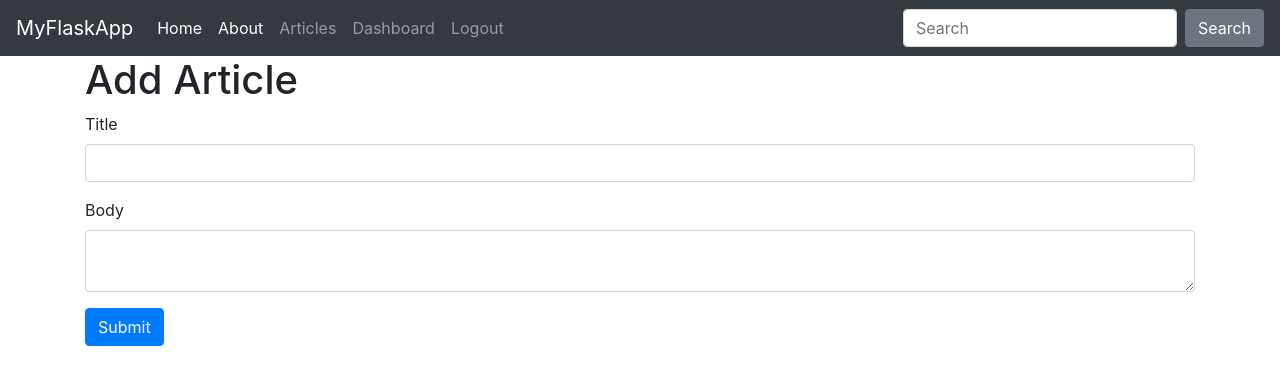
After one commit to affanfarid/Flask-Intro, a Flask app: page /add_article in a window 1280 px wide. The commit adds this page. Shown: the top 385 px of the page. Run offline with Flask 2, Linux system fonts and the light colour scheme; the visitor is signed in with stand-in values (Sample User, id 1); some libraries are stand-ins or nearby versions.

Commit message:
ability to add articles to db included, articles are now pulled from db. ISSUE: HTML text for some reason appearing in article body

```diff
--- a/app.py
+++ b/app.py
@@ -1,5 +1,5 @@
 from flask import Flask, render_template, flash, redirect, url_for, session, logging, request
-from data import Articles
+#from data import Articles
 from flask_mysqldb import MySQL
 from wtforms import Form, StringField, TextAreaField, PasswordField, validators
 from passlib.hash import sha256_crypt
@@ -18,7 +18,7 @@ app.config['MYSQL_CURSORCLASS'] = 'DictCursor'
 #initalize mysql
 mysql = MySQL(app)
 
-Articles = Articles()
+#Articles = Articles()
 
 #index route
 #url string of route in parenthesis
@@ -36,12 +36,36 @@ def about():
 #all articles
 @app.route('/articles')
 def articles():
-    return render_template('articles.html', articles = Articles)
+    #create cursor
+    cur = mysql.connection.cursor()
+
+    #get articles
+    result = cur.execute("SELECT * FROM articles")
+
+    articles = cur.fetchall()
+
+    if result > 0:
+        return render_template('articles.html', articles=articles)
+    else:
+        msg = 'No articles found'
+        return render_template('articles.html',msg=msg)
+
+    #close connection
+    cur.close()
+    #return render_template('articles.html', articles = Articles)
 
 #single article
 @app.route('/article/<string:id>/')
 def article(id):
-    return render_template('article.html', id=id)
+    #create cursor
+    cur = mysql.connection.cursor()
+
+    #get articles
+    result = cur.execute("SELECT * FROM articles WHERE id = %s", [id])
+
+    article = cur.fetchone()
+
+    return render_template('article.html', article=article)
 
 #register form class
 class RegisterForm(Form):
@@ -149,6 +173,7 @@ def is_logged_in(f):
 
 #log out
 @app.route('/logout')
+@is_logged_in
 def logout():
     session.clear()
     flash('You are now logged out successfully', 'success')
@@ -159,7 +184,57 @@ def logout():
 @app.route('/dashboard')
 @is_logged_in
 def dashboard():
-    return render_template('dashboard.html')
+    #create cursor
+    cur = mysql.connection.cursor()
+
+    #get articles
+    result = cur.execute("SELECT * FROM articles")
+
+    articles = cur.fetchall()
+
+    if result > 0:
+        return render_template('dashboard.html', articles=articles)
+    else:
+        msg = 'No articles found'
+        return render_template('dashboard.html',msg=msg)
+
+    #close connection
+    cur.close()
+
+
+#article form class
+class ArticleForm(Form):
+    title = StringField('Title', [validators.Length(min=1,max=200)])
+    body = TextAreaField('Body',[validators.Length(min=30)])
+
+#add article route
+@app.route('/add_article', methods=['GET', 'POST'])
+@is_logged_in
+def add_article():
+    form = ArticleForm(request.form)
+    if request.method == 'POST'  and form.validate():
+        title = form.title.data
+        body = form.body
+
+        #create cursor
+
+        cur = mysql.connection.cursor()
+
+        #execute
+        cur.execute("INSERT INTO articles(title,body,author) VALUES(%s,%s,%s)",(title,body,session['username']))
+
+        #commit to db
+        mysql.connection.commit()
+
+        #close connection
+
+        cur.close()
+
+        flash('Article Created', 'success')
+
+        return redirect(url_for('dashboard'))
+
+    return render_template('add_article.html', form=form)
 
 if __name__ == '__main__':
     app.secret_key= 'secret123'
--- /dev/null
+++ b/templates/add_article.html
@@ -0,0 +1,17 @@
+{% extends 'layout.html' %}
+
+{% block body %}
+    <h1>Add Article</h1>
+    {% from "includes/_formhelpers.html" import render_field %}
+    <form method="POST" action="">
+        <div class="form-group">
+            {{ render_field(form.title, class_="form-control") }}
+        </div>
+
+        <div class="form-group">
+            {{ render_field(form.body, class_="form-control", id="editor") }}
+        </div>
+        <p><input class="btn btn-primary" type="submit" value="Submit">
+    </form>
+
+{% endblock %}
--- a/templates/home.html
+++ b/templates/home.html
@@ -10,6 +10,11 @@
         <p class="lead">
             This app is built in Flask
         </p>
+        {% if session.logged_in == NULL %}
+            <a href="/register" class="btn btn-primary btn-lg">Register</a>
+            <a href="/login" class="btn btn-success btn-lg">Login</a>
+        {% endif %}
+
     </div>
 
 {% endblock %}
--- a/templates/layout.html
+++ b/templates/layout.html
@@ -15,9 +15,11 @@
         </div>
 
 
-       <script src="https://stackpath.bootstrapcdn.com/bootstrap/4.4.1/js/bootstrap.min.js" >
-       </script>
-
+       <script src="https://stackpath.bootstrapcdn.com/bootstrap/4.4.1/js/bootstrap.min.js" ></script>
+       <script src="//cdn.ckeditor.com/4.14.0/standard/ckeditor.js"></script>
+        <script type="text/javascript">
+            CKEDITOR.replace('editor')
+        </script>
     </body>
 
 
```
Also changed, not shown: templates/article.html (+8 -1 lines), templates/dashboard.html (+23 -0 lines).
